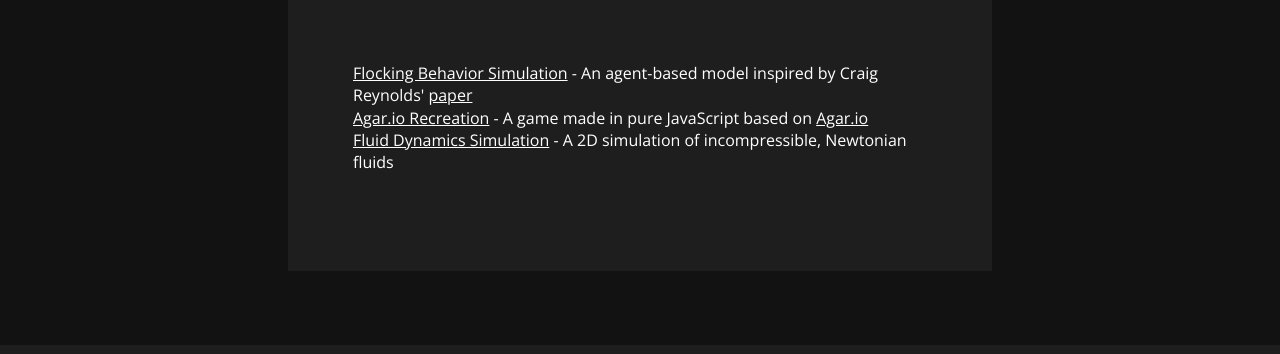
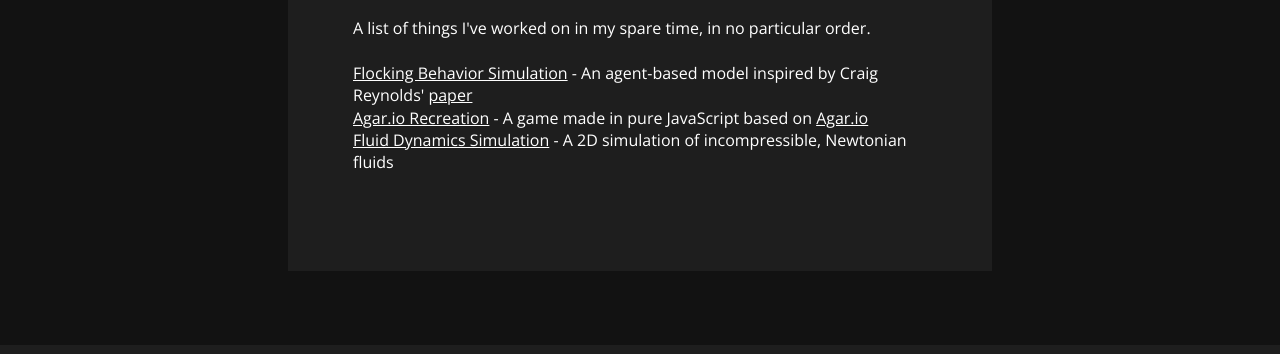
Before and after one commit to TobiasBerman/website, a plain HTML site: page projects.html in a window 1280 px wide. Shown: the part 340-694 px from the top of the page. Drawn offline with nearby package versions, Linux system fonts and the light colour scheme.

Commit message:
Add files via upload

```diff
--- a/projects.html
+++ b/projects.html
@@ -30,6 +30,7 @@
 
                 <h2>Projects</h2>
                 <p id="projects-p">
+                    A list of things I've worked on in my spare time, in no particular order.
                     <br>
                     <br>
                     <ul class="projects-list">
```
